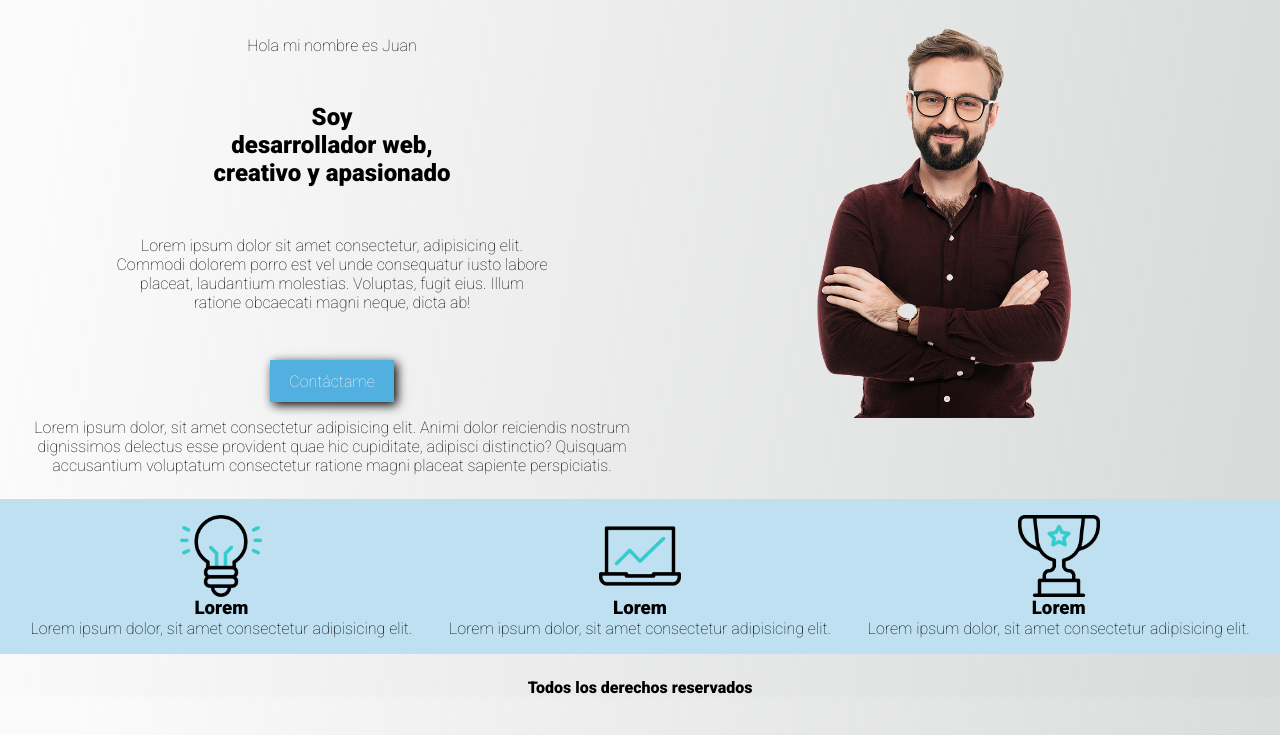
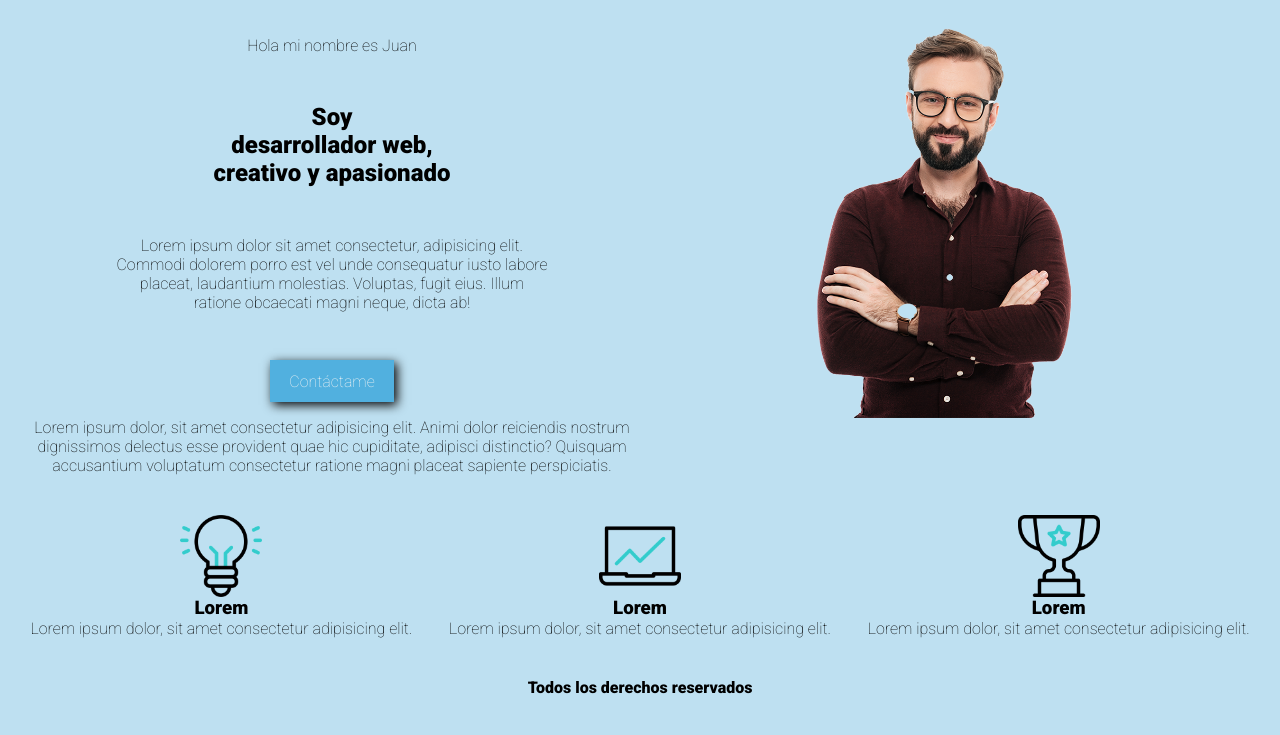
Before and after one commit to juanchokva/clase-github, a plain HTML site: page index.html in a window 1280 px wide. Shown: the part 65-800 px from the top of the page. Drawn offline with Linux system fonts and the light colour scheme.

Commit message:
Nueva versión con nuevo color de fondo

```diff
--- a/css/main.css
+++ b/css/main.css
@@ -8,7 +8,7 @@
 /* estilos generales*/
 
 body{
-    background: linear-gradient(99deg, rgba(251,251,251,1) 5%, rgba(199,201,201,0.7063200280112045) 100%);
+    background-color: #bee0f1;
     font-family: 'Roboto', sans-serif;
 
 }
```
